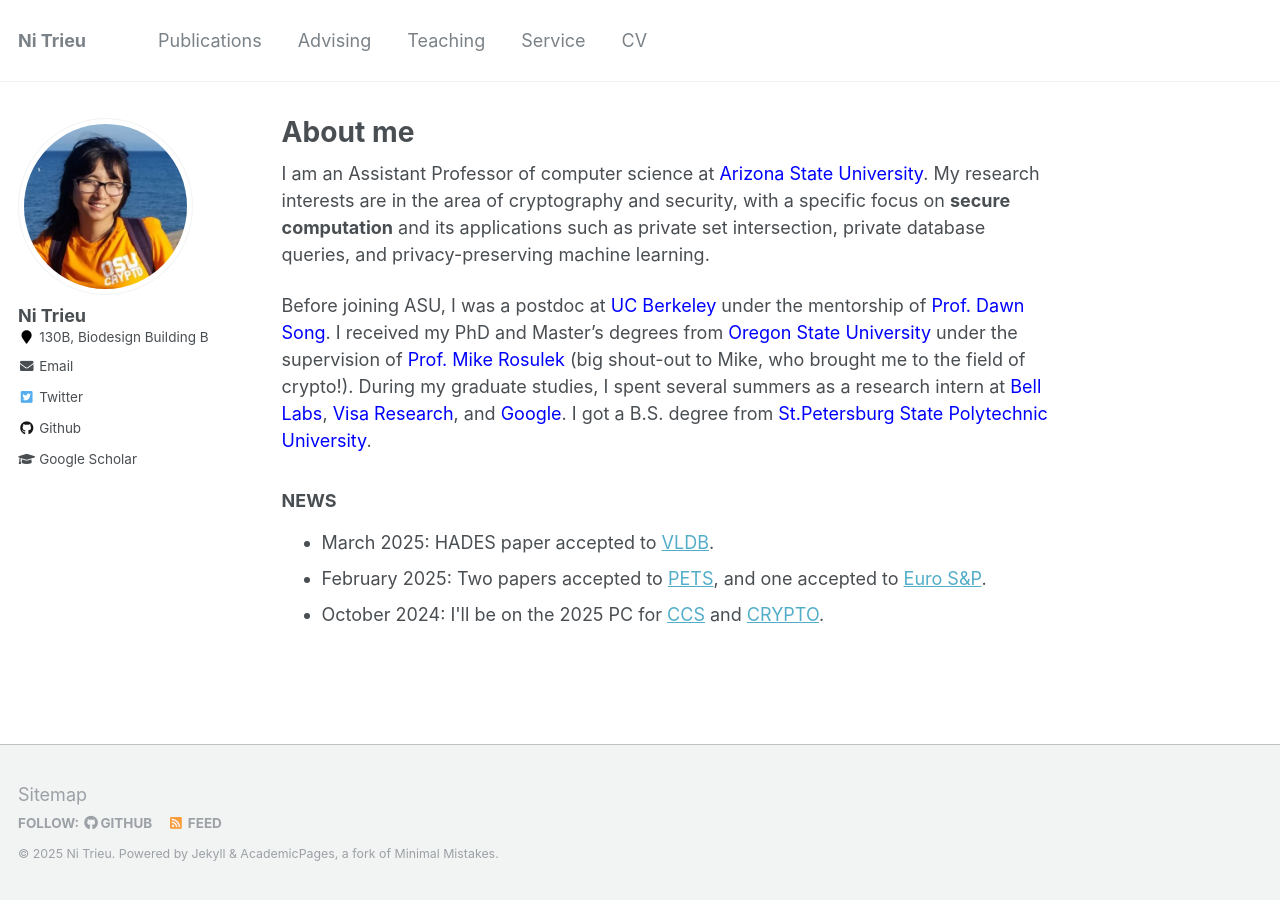
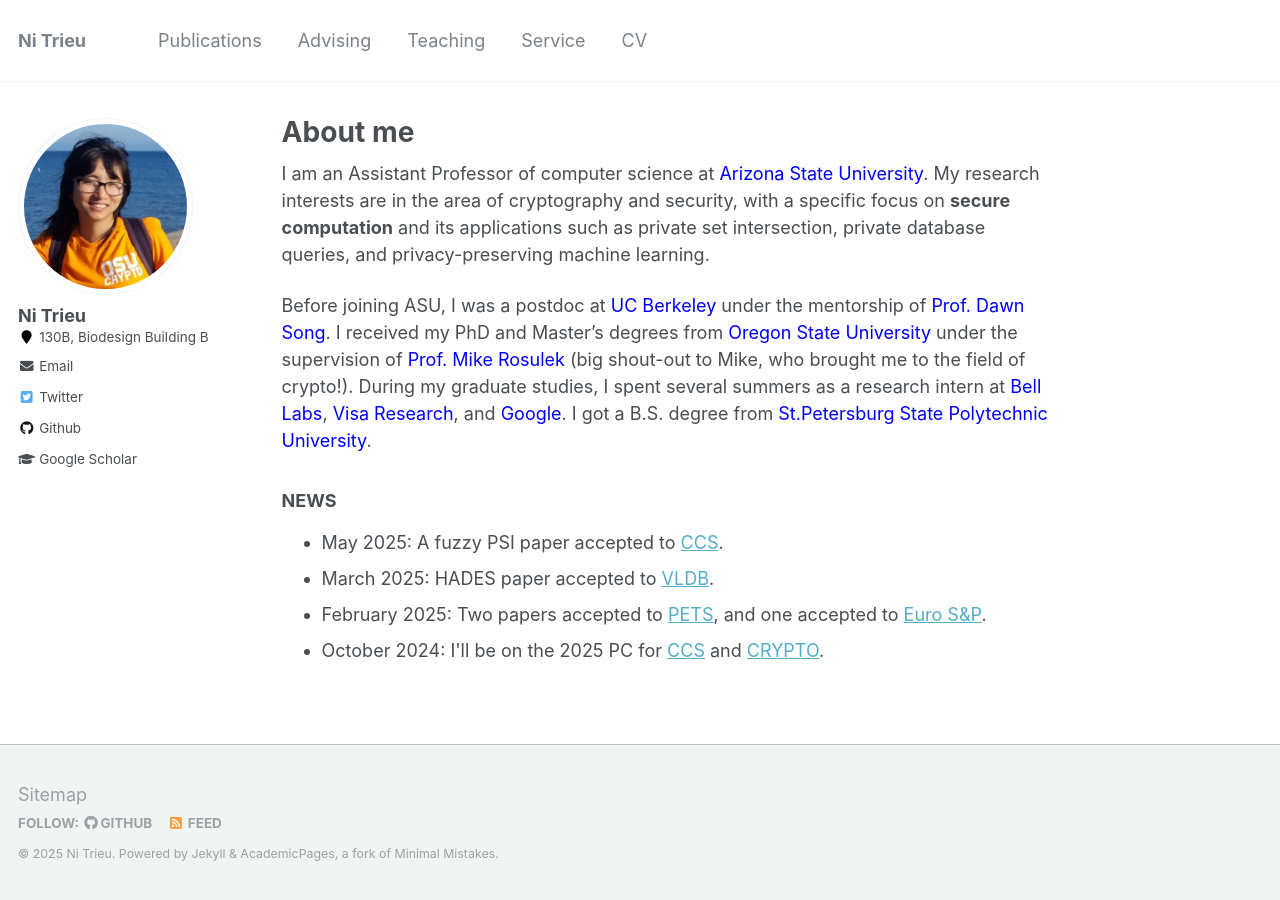
Before and after one commit to nitrieu/nitrieu.github.io, a Jekyll site: the page built from _pages/about.md, in a window 1280 px wide. Built offline with Jekyll 4.4.1, drawn with Linux system fonts in a browser that asks for light colours.

Commit message:
Update about.md

```diff
--- a/_pages/about.md
+++ b/_pages/about.md
@@ -17,6 +17,7 @@ Before  joining  ASU,  I was a postdoc at <a href="https://berkeley.edu/" style=
 
 <h3>NEWS</h3>
 <ul>
+    <li>May 2025: A fuzzy PSI paper accepted to <a href="https://www.sigsac.org/ccs/CCS2025/">CCS</a>.</li>
     <li>March 2025: HADES paper accepted to <a href="https://vldb.org/2025/">VLDB</a>.</li>
     <li>February 2025: Two papers accepted to <a href="https://petsymposium.org/popets/2025/">PETS</a>, and one accepted to <a href="https://eurosp2025.ieee-security.org/">Euro S&P</a>.</li>
     <li>October 2024: I'll be on the 2025 PC for <a href="https://www.sigsac.org/ccs/CCS2025/call-for-papers.html">CCS</a> and <a href="https://crypto.iacr.org/2025">CRYPTO</a>.</li>
```
